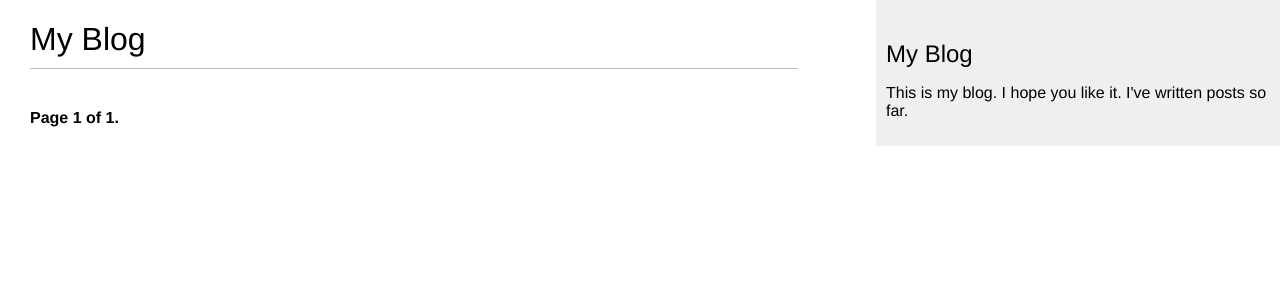
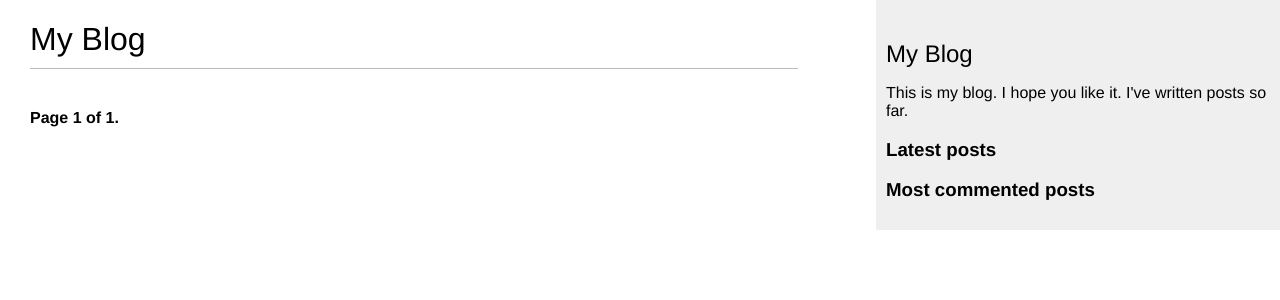
Before and after one commit to tomasrpita/django-blog-app, a Django app: page /blog/ in a window 1280 px wide. Shown: the top 300 px of the page. Run offline with Django 5.2, Linux system fonts and the light colour scheme; data that the repository does not hold is empty.

Commit message:
chore: Update base.html to include latest posts in the blog homepage

```diff
--- a/mysite/blog/templates/blog/base.html
+++ b/mysite/blog/templates/blog/base.html
@@ -2,10 +2,12 @@
 {% load static %}
 <!DOCTYPE html>
 <html>
+
 <head>
     <title>{% block title %}{% endblock %}</title>
     <link rel="stylesheet" type="text/css" href="{% static 'css/blog.css' %}">
 </head>
+
 <body>
     <div id="content">
         {% block content %}
@@ -16,6 +18,19 @@
         <p>This is my blog. I hope you like it.
             I've written {% total_posts as post_count %} post{{ post_count|pluralize }} so far.
         </p>
+        <h3>Latest posts</h3>
+        {% show_latest_posts 3 %}
+        {% get_most_commented_posts 3 as most_commented_posts %}
+        <h3>Most commented posts</h3>
+
+        <ul>
+            {% for post in most_commented_posts %}
+            <li>
+                <a href="{{ post.get_absolute_url }}">{{ post.title }}</a>
+            </li>
+            {% endfor %}
+        </ul>
     </div>
-    </body>
+</body>
+
 </html>
--- /dev/null
+++ b/mysite/blog/templates/blog/post/latest_posts.html
@@ -0,0 +1,7 @@
+<ul>
+    {% for post in latest_posts %}
+      <li>
+        <a href="{{ post.get_absolute_url }}">{{ post.title }}</a>
+      </li>
+    {% endfor %}
+  </ul>
--- a/mysite/blog/templatetags/blog_tags.py
+++ b/mysite/blog/templatetags/blog_tags.py
@@ -1,4 +1,6 @@
 from django import template
+from django.db.models import Count
+
 from ..models import Post
 
 register = template.Library()
@@ -9,3 +11,16 @@ def total_posts():
     total = Post.published.count()
     print("total_posts", total)
     return Post.published.count()
+
+
+@register.inclusion_tag("blog/post/latest_posts.html")
+def show_latest_posts(count=5):
+    latest_posts = Post.published.order_by("-publish")[:count]
+    return {"latest_posts": latest_posts}
+
+
+@register.simple_tag
+def get_most_commented_posts(count=5):
+    return Post.published.annotate(total_comments=Count("comments")).order_by(
+        "-total_comments"
+    )[:count]
```
